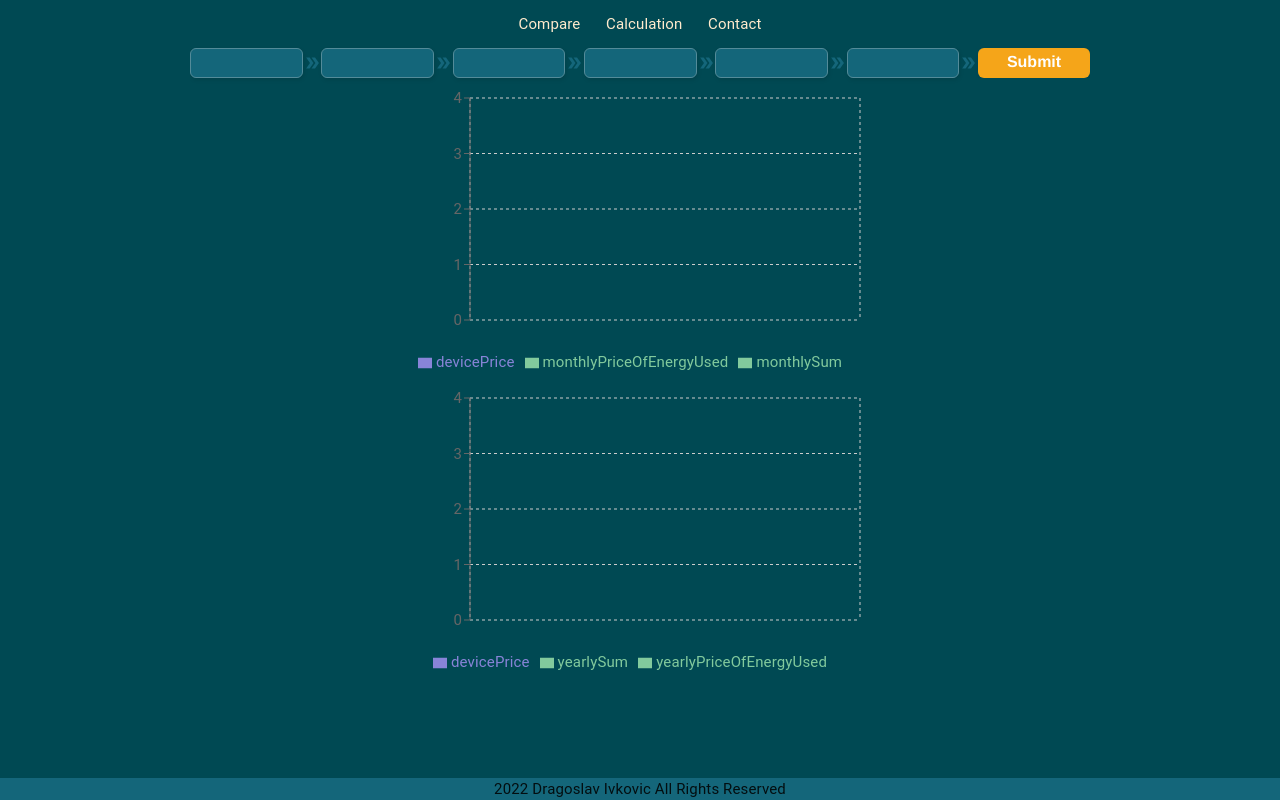
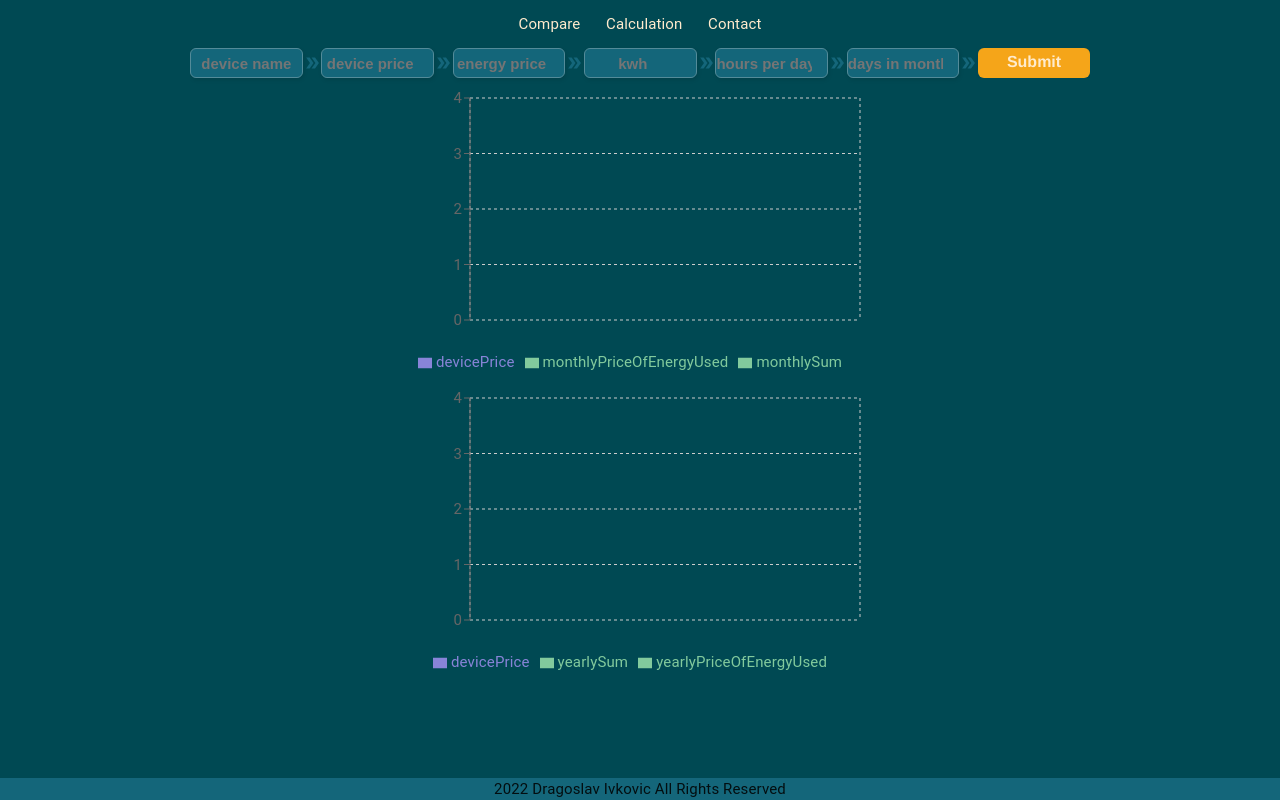
Before and after one commit to dragoslavIvkovic/energy-saving, a Next.js app: page /compare in a window 1280 px wide. Built offline with nearby package versions, Linux system fonts and the light colour scheme.

Commit message:
feet: contact form

```diff
--- a/pages/compare/index.jsx
+++ b/pages/compare/index.jsx
@@ -72,7 +72,7 @@ export default function Compare() {
         <input
           ref={deviceNameRef}
           type="text"
-          label="device name"
+          placeholder="device name"
           title="This is a tooltip"
           className={styles.inputTooltip}
         />
@@ -82,7 +82,7 @@ export default function Compare() {
         <input
           ref={devicePriceRef}
           type="number"
-          label="device price"
+          placeholder="device price"
           title="enter the purchase price of the device"
           className={styles.inputTooltip}
         />
@@ -92,7 +92,7 @@ export default function Compare() {
         <input
           ref={energyPriceRef}
           type="number"
-          label="energy price"
+          placeholder="energy price"
           title="enter the price of electricity"
           className={styles.inputTooltip}
         />
@@ -102,7 +102,7 @@ export default function Compare() {
         <input
           ref={energyConsumptionRef}
           type="number"
-          label="kwh"
+          placeholder="kwh"
           title="enter the purchase price of the device"
           className={styles.inputTooltip}
         />
@@ -112,7 +112,7 @@ export default function Compare() {
         <input
           ref={hoursPerDayRef}
           type="number"
-          label="hours per day"
+          placeholder="hours per day"
           title="enter the purchase price of the device"
           className={styles.inputTooltip}
         />
@@ -122,7 +122,7 @@ export default function Compare() {
         <input
           ref={daysPerMonthRef}
           type="number"
-          label="days in month"
+          placeholder="days in month"
           variant="outlined"
           title="enter the purchase price of the device"
           className={styles.inputTooltip}
--- a/styles/globals.css
+++ b/styles/globals.css
@@ -1,7 +1,11 @@
+@import url('https://fonts.googleapis.com/css2?family=Lato:ital,wght@0,100;0,300;0,400;0,700;0,900;1,400;1,700;1,900&display=swap');
+
+
 :root {
   --bg-color: #004953;
   --bg2-color: #14667a;
   --text-color: #fefefe;
+  --text3-color: blanchedalmond;
   --text2-color: #538b99;
   --disabled-color: #3c6671;
   --annotations-color: #f5a519;
@@ -25,6 +29,7 @@ body {
   display: flex;
   align-items: center;
   justify-content: center;
+   font-family: 'Lato', sans-serif;
 }
 
 table {
@@ -52,6 +57,26 @@ input {
   height: 2rem;border-radius: 6px;
   border: 0;border: 1px solid var(--text2-color);
  box-shadow: rgba(0, 0, 0, 0.1) 1px 2px 4px;
+  color: var(--text3-color);
+  font-size: 1rem;
+  text-align: center;
+
+ font-weight: 700;
+
+}
+
+input:first-child{
+  color:var(--active-color)
+}
+input:nth-of-type(3){
+  color:var(--active-color)
+}
+
+input:hover{
+  color: var(--text2-color);
+ background-color: var(--annotations-color);
+
+ font-weight: 700;
 
 }
 
@@ -63,7 +88,7 @@ button {
   border-radius: 6px;
   box-shadow: rgba(0, 0, 0, 0.1) 1px 2px 4px;
   box-sizing: border-box;
-  color: var(--text-color);
+  color: var(--text3-color);
   cursor: pointer;
   display: inline-block;
 
@@ -80,6 +105,11 @@ button {
   -webkit-user-select: none;
   touch-action: manipulation;
   vertical-align: middle;
+}
+
+button:hover{
+ color: var( --annotations-color);
+ background-color: var(--bg2-color);
 }
 
 .button-24:hover,
```
Also changed, not shown: pages/Calc/index.jsx (+15 -20 lines), 1 other file (tests, documents, lock files or other folders).
